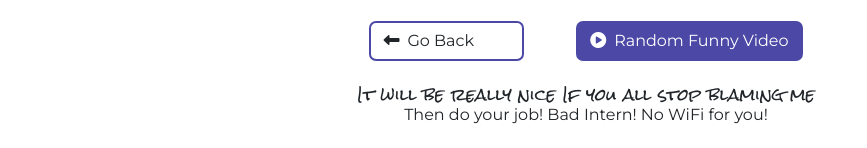
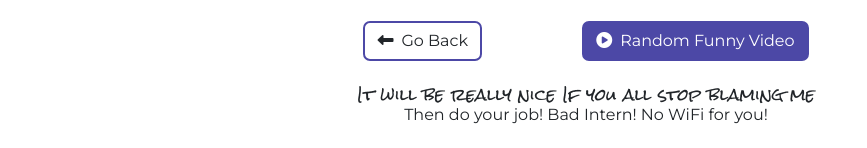
Before and after one commit to HERITAGEALABI/404page, a plain HTML site: page index.html in a window 1280 px wide. Shown: the part 718-866 px from the top of the page, without its empty margins (54-921 px from the left). Drawn offline with nearby package versions, Linux system fonts and the light colour scheme.

Commit message:
Update index.html

```diff
--- a/index.html
+++ b/index.html
@@ -48,10 +48,10 @@
                             <h6 class="my-4"><span style="font-weight: 900;">We are so sorry, this page is not available</span><br/>
                               <span> (you can blame Josiah the new intern, he always forgets to add </span><br/>
                               <span>the pages our amazing visitors need)</span></h6>
-                            <button type="button" class="btn mr-5 pr-5" style="border: 2px solid #4C48A6;
+                            <button type="button" class="btn mr-5" style="border: 2px solid #4C48A6;
                                                                      border-radius: 7px;"><i class="fas fa-long-arrow-alt-left mr-2"></i>Go Back</button>
 
-                          <button type="button" class="btn" style="border: 2px solid #4C48A6;
+                          <button type="button" class="btn ml-5" style="border: 2px solid #4C48A6;
                                                                    background-color: #4C48A6;
                                                                    color: white;
                                                                    border-radius: 7px;"><i class="fas fa-play-circle mr-2"></i>Random Funny Video</button>
```
